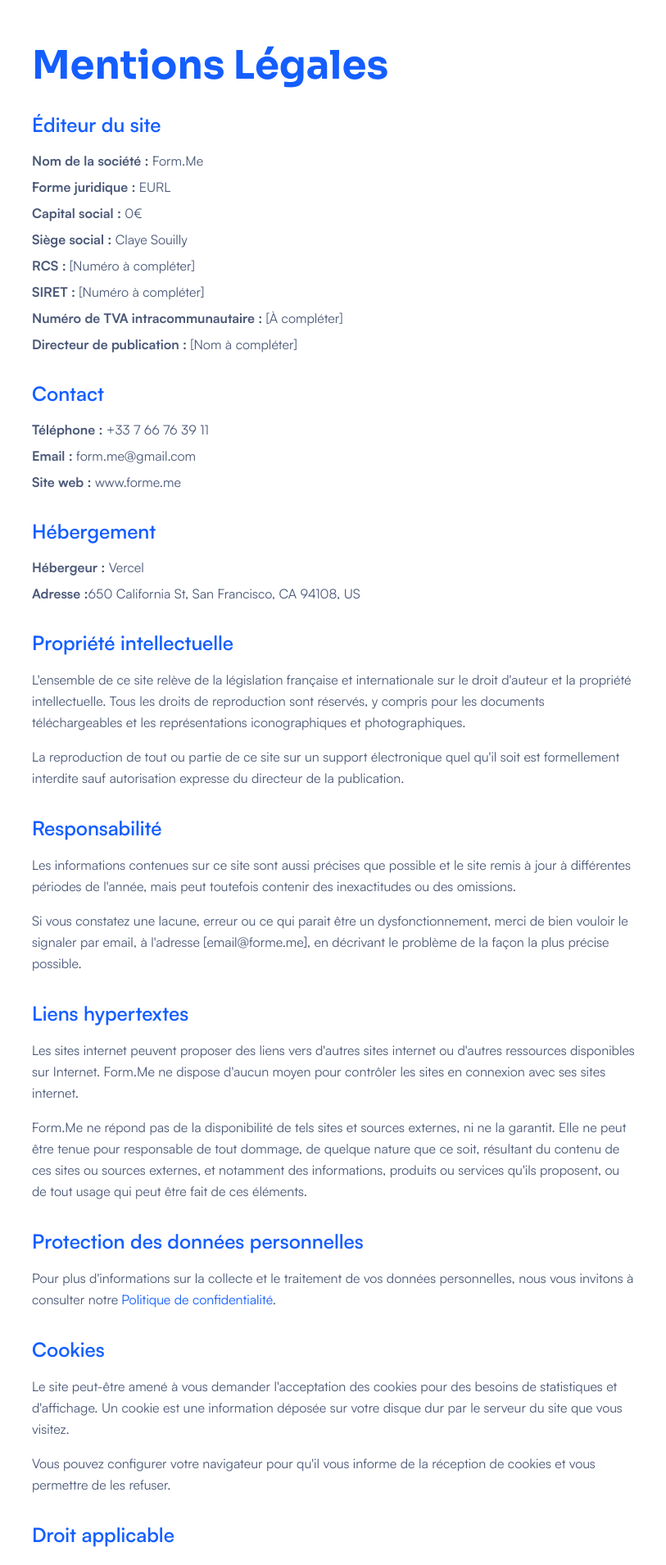
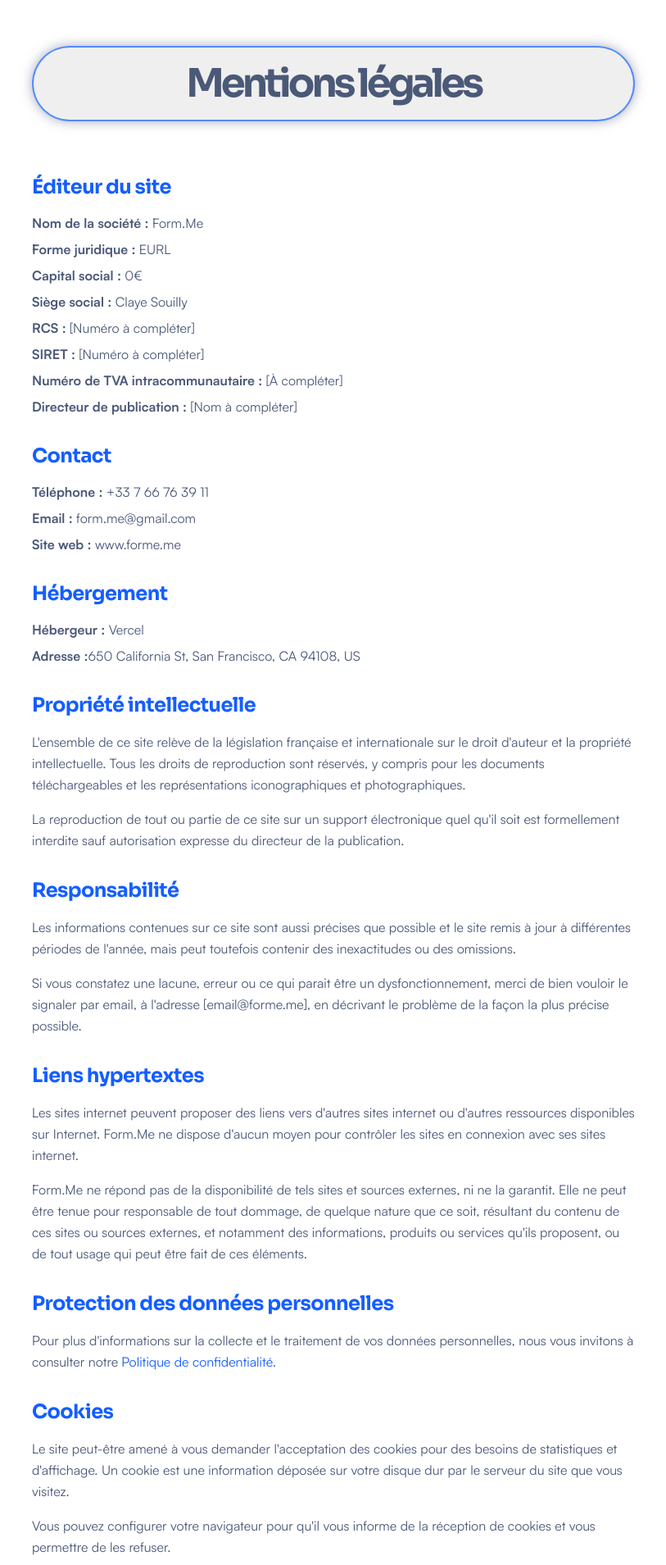
Before and after one commit to celianlb/form-me, a Next.js app: page /mentions-legales in a window 1280 px wide. Shown: the part 120-2029 px from the top of the page at 82% size, without its empty margins (233-1046 px from the left). Built offline with nearby package versions, Linux system fonts and the light colour scheme; no server answers; the database is empty.

Commit message:
Ajout d'une image SVG pour l'avatar utilisateur dans l'en-tête et mise à jour du style des titres dans la page des mentions légales.

```diff
--- a/app/mentions-legales/page.tsx
+++ b/app/mentions-legales/page.tsx
@@ -1,15 +1,18 @@
+import Badge from "@/components/UI/Badge";
+import Heading from "@/components/UI/Heading";
+
 export default function MentionsLegales() {
   return (
     <div className="min-h-screen  pt-32 pb-16">
       <div className="max-w-4xl mx-auto px-6 lg:px-8">
         <div className=" p-8 lg:p-12">
-          <h1 className="text-4xl lg:text-5xl font-sora font-bold text-primary mb-8">
-            Mentions Légales
-          </h1>
+          <Heading level={1} className="mb-16 mx-auto w-full text-center">
+            <Badge className="px-12 w-full">Mentions légales</Badge>
+          </Heading>
 
           <div className="space-y-8 font-satoshi text-grayBlue">
             <section>
-              <h2 className="text-2xl font-semibold text-primary mb-4">
+              <h2 className="text-2xl font-sora font-bold tracking-tight text-primary mb-4">
                 Éditeur du site
               </h2>
               <div className="space-y-2">
@@ -42,7 +45,7 @@ export default function MentionsLegales() {
             </section>
 
             <section>
-              <h2 className="text-2xl font-semibold text-primary mb-4">
+              <h2 className="text-2xl font-sora font-bold tracking-tight text-primary mb-4">
                 Contact
               </h2>
               <div className="space-y-2">
@@ -59,7 +62,7 @@ export default function MentionsLegales() {
             </section>
 
             <section>
-              <h2 className="text-2xl font-semibold text-primary mb-4">
+              <h2 className="text-2xl font-sora font-bold tracking-tight text-primary mb-4">
                 Hébergement
               </h2>
               <div className="space-y-2">
@@ -74,7 +77,7 @@ export default function MentionsLegales() {
             </section>
 
             <section>
-              <h2 className="text-2xl font-semibold text-primary mb-4">
+              <h2 className="text-2xl font-sora font-bold tracking-tight text-primary mb-4">
                 Propriété intellectuelle
               </h2>
               <p className="leading-relaxed">
@@ -92,7 +95,7 @@ export default function MentionsLegales() {
             </section>
 
             <section>
-              <h2 className="text-2xl font-semibold text-primary mb-4">
+              <h2 className="text-2xl font-sora font-bold tracking-tight text-primary mb-4">
                 Responsabilité
               </h2>
               <p className="leading-relaxed">
@@ -110,7 +113,7 @@ export default function MentionsLegales() {
             </section>
 
             <section>
-              <h2 className="text-2xl font-semibold text-primary mb-4">
+              <h2 className="text-2xl font-sora font-bold tracking-tight text-primary mb-4">
                 Liens hypertextes
               </h2>
               <p className="leading-relaxed">
@@ -130,7 +133,7 @@ export default function MentionsLegales() {
             </section>
 
             <section>
-              <h2 className="text-2xl font-semibold text-primary mb-4">
+              <h2 className="text-2xl font-sora font-bold tracking-tight text-primary mb-4">
                 Protection des données personnelles
               </h2>
               <p className="leading-relaxed">
@@ -148,7 +151,7 @@ export default function MentionsLegales() {
             </section>
 
             <section>
-              <h2 className="text-2xl font-semibold text-primary mb-4">
+              <h2 className="text-2xl font-sora font-bold tracking-tight text-primary mb-4">
                 Cookies
               </h2>
               <p className="leading-relaxed">
@@ -165,7 +168,7 @@ export default function MentionsLegales() {
             </section>
 
             <section>
-              <h2 className="text-2xl font-semibold text-primary mb-4">
+              <h2 className="text-2xl font-sora font-bold tracking-tight text-primary mb-4">
                 Droit applicable
               </h2>
               <p className="leading-relaxed">
--- a/components/Header/Header.tsx
+++ b/components/Header/Header.tsx
@@ -3,6 +3,7 @@
 import Button from "@/components/UI/Button";
 import { CategoryWithCount } from "@/types/category";
 import { signOut, useSession } from "next-auth/react";
+import Image from "next/image";
 import Link from "next/link";
 import { useRouter } from "next/navigation";
 import { useEffect, useRef, useState } from "react";
@@ -110,18 +111,13 @@ export default function Header({ categories = [] }: HeaderProps) {
                 className="flex cursor-pointer items-center space-x-2 px-3 py-2 rounded-full hover:bg-gray-100 transition-colors"
                 title="Menu utilisateur"
               >
-                <svg
-                  width="24"
-                  height="24"
-                  viewBox="0 0 24 24"
-                  fill="none"
-                  xmlns="http://www.w3.org/2000/svg"
-                >
-                  <path
-                    d="M12 12C14.4862 12 16.5 9.98625 16.5 7.5C16.5 5.01375 14.4862 3 12 3C9.51375 3 7.5 5.01375 7.5 7.5C7.5 9.98625 9.51375 12 12 12ZM12 14.25C8.99625 14.25 3 15.7575 3 18.75V21H21V18.75C21 15.7575 15.0037 14.25 12 14.25Z"
-                    fill="#125EFF"
-                  />
-                </svg>
+                <Image
+                  src={"/Account.svg"}
+                  alt="User Avatar"
+                  width={32}
+                  height={32}
+                  className="rounded-full"
+                />
                 <span className="text-sm text-gray-700 font-medium">
                   {session.user.name || session.user.email}
                 </span>
```
Also changed, not shown: app/politiques-de-confidentialite/page.tsx (+141 -71 lines), public/Account.svg (added).
